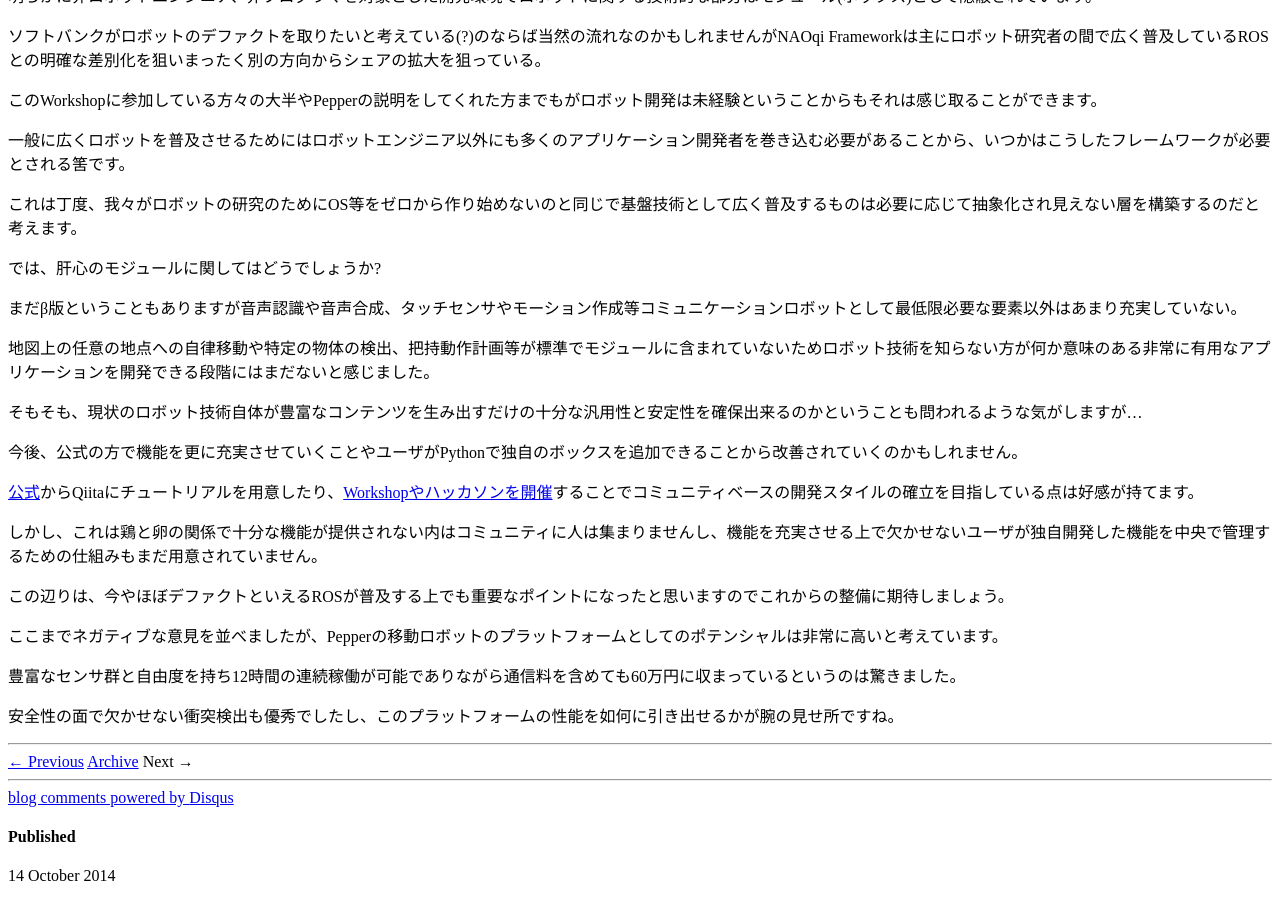
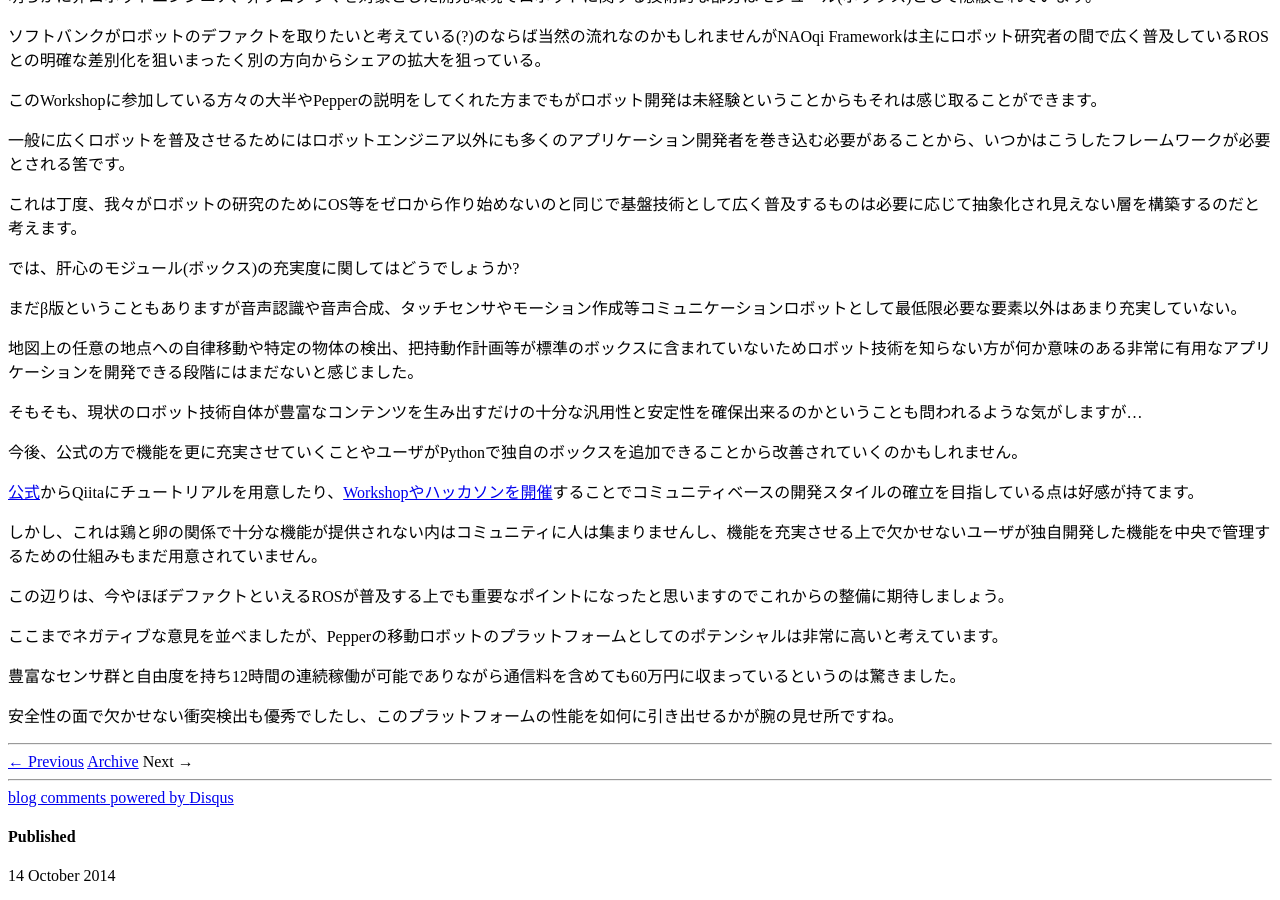
Before and after one commit to DaikiMaekawa/daikimaekawa.github.com, a Jekyll site: the page built from _posts/2014-10-14-pepper_workshop.md, in a window 1280 px wide and 900 px high, scrolled down 1275 px. Built offline with Jekyll 4.4.1, drawn with Linux system fonts in a browser that asks for light colours; nearby versions of some CDN libraries; Markdown is read by kramdown in place of the engine named in the settings; comment, search, counter and statistics services are not loaded; some of the changed text lies outside the part shown.

Commit message:
Update 2014-10-14-pepper_workshop.md

```diff
--- a/_posts/2014-10-14-pepper_workshop.md
+++ b/_posts/2014-10-14-pepper_workshop.md
@@ -12,7 +12,7 @@
 
 内容はPepperに関する解説と各自にSDKが配布されてちょっとした開発体験が出来ました。
 
-開発環境はChoregrapheと言われるブロックを繋ぎ合わせるだけでロボットの振る舞いを記述可能なGUI環境で元々はNaoに使用されていたものが流用されています。
+開発環境はChoregrapheと言われるボックスを繋ぎ合わせるだけでロボットの振る舞いを記述可能なGUI環境で元々はNaoに使用されていたものが流用されています。
 
 ![choregraphe]({{BASE_PATH}}/images/pepper/choregraphe.png)
 
@@ -26,11 +26,11 @@
 
 これは丁度、我々がロボットの研究のためにOS等をゼロから作り始めないのと同じで基盤技術として広く普及するものは必要に応じて抽象化され見えない層を構築するのだと考えます。
 
-では、肝心のモジュールに関してはどうでしょうか?
+では、肝心のモジュール(ボックス)の充実度に関してはどうでしょうか?
 
 まだβ版ということもありますが音声認識や音声合成、タッチセンサやモーション作成等コミュニケーションロボットとして最低限必要な要素以外はあまり充実していない。
 
-地図上の任意の地点への自律移動や特定の物体の検出、把持動作計画等が標準でモジュールに含まれていないためロボット技術を知らない方が何か意味のある非常に有用なアプリケーションを開発できる段階にはまだないと感じました。
+地図上の任意の地点への自律移動や特定の物体の検出、把持動作計画等が標準のボックスに含まれていないためロボット技術を知らない方が何か意味のある非常に有用なアプリケーションを開発できる段階にはまだないと感じました。
 
 そもそも、現状のロボット技術自体が豊富なコンテンツを生み出すだけの十分な汎用性と安定性を確保出来るのかということも問われるような気がしますが...
 
```
